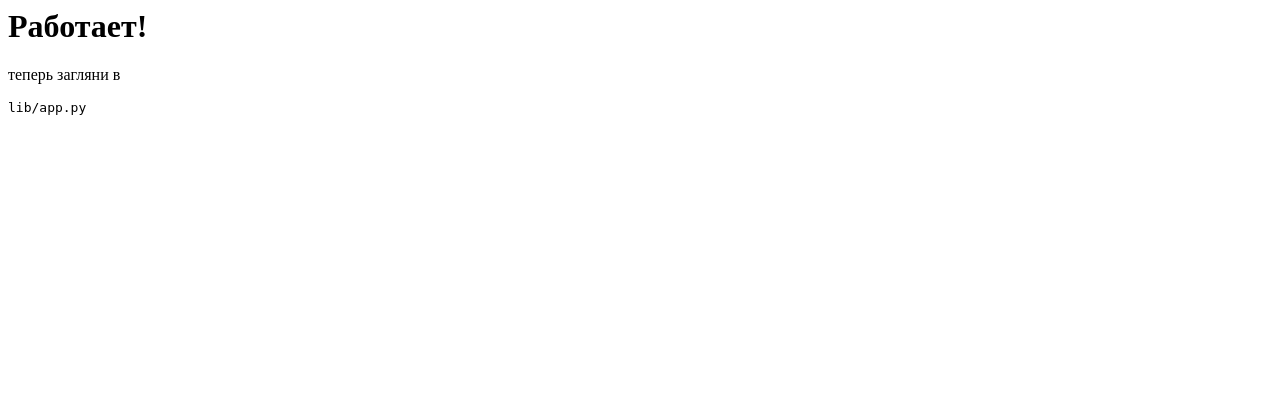
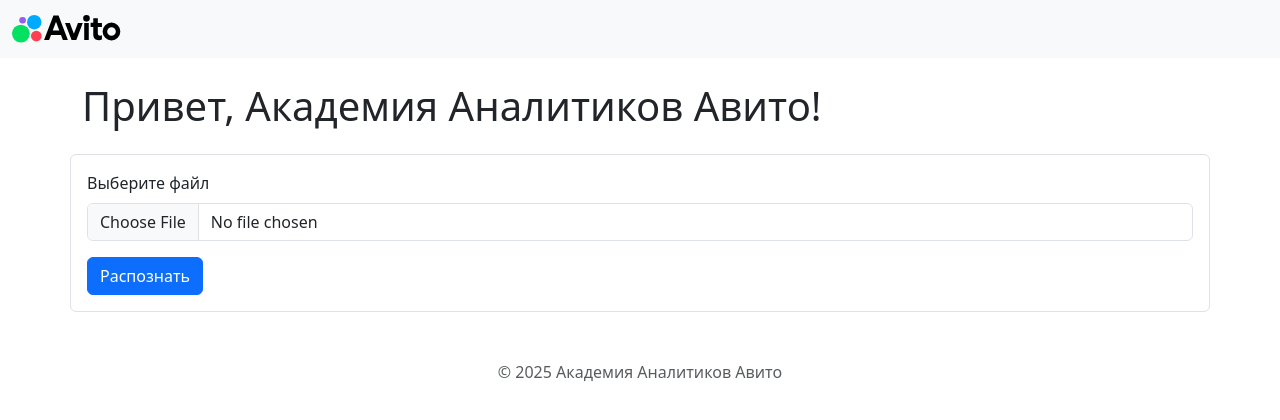
Before and after one commit to ADemkin/aaa-frontend-app, a FastAPI app: page / in a window 1280 px wide. Shown: the top 420 px of the page. Run offline with FastAPI, Linux system fonts and the light colour scheme.

Commit message:
Make application work

```diff
--- a/lib/app.py
+++ b/lib/app.py
@@ -20,15 +20,16 @@ templates = Jinja2Templates(directory="templates")
 
 @app.get("/", response_class=HTMLResponse)
 def get_index(request: Request) -> Response:
-    return Response(
-        content=f"""
-            <h1>Работает!</h1>
-            <p>теперь загляни в <pre>{__name__.replace(".", "/")}.py</pre></p>
-            <!-- а этот код можно удалить -->
-        """,
-        media_type="text/html",
-    )
-    # return templates.TemplateResponse(request, "index.html")
+    # return Response(
+    #     content=f"""
+    #         <h1>Работает!</h1>
+    #         <p>теперь загляни в <pre>{__name__.replace(".", "/")}.py</pre></p>
+    #         <!-- а этот код можно удалить -->
+    #     """,
+    #     media_type="text/html",
+    # )
+
+    return templates.TemplateResponse(request, "index.html")
 
 
 @app.post("/", response_class=HTMLResponse)
--- a/templates/index.html
+++ b/templates/index.html
@@ -11,27 +11,64 @@
       crossorigin="anonymous"
     />
   </head>
+
   <body>
     <nav class="navbar bg-light">
       <div class="container-fluid">
         <a class="navbar-brand" href="/">
-          <img src="/static/avito.svg" alt="avito" />
+          <img src="/static/avito.svg" alt="avito logo" />
         </a>
       </div>
     </nav>
 
-    <!-- этот блок можно удалять -->
-    <div class="container">
-      <p class="text-center">
-        Шаблон подключился! Теперь на его базе можно начинать делать веб
-        приложение.
-      </p>
-      <p class="text-center">
-        Удали этот блок и скопируй сюда содержимое тега <code>body</code> из
-        домашнего задания с занятия 2.
-      </p>
+    {% if not error and not words %}
+    <div class="container mt-4">
+      <h1>Привет, Академия Аналитиков Авито!</h1>
     </div>
-    <!-- блок выше можно удалять -->
+    {% endif %} {% if error %}
+    <div class="container mt-4 alert alert-danger">{{ error }}</div>
+    {% endif %}
+
+    <!-- form -->
+    <form
+      class="container mt-4 border border-1 rounded-2 p-3"
+      method="POST"
+      enctype="multipart/form-data"
+    >
+      <div class="mb-3">
+        <label for="formFile" class="form-label">Выберите файл</label>
+        <input class="form-control" type="file" name="file" required />
+      </div>
+      <button type="submit" class="btn btn-primary">Распознать</button>
+    </form>
+
+    <!-- table -->
+    {% if words %}
+    <table class="container mt-4 table table-striped">
+      <thead>
+        <tr>
+          <th scope="col">#</th>
+          <th scope="col">Слово</th>
+          <th scope="col">Точность</th>
+          <th scope="col">Изображение</th>
+        </tr>
+      </thead>
+      <tbody>
+        {% for word in words %}
+        <tr>
+          <th scope="row">{{ loop.count }}</th>
+          <td>{{ word.word }}</td>
+          <td
+            class="{% if word.accuracy < 0.5 %} table-danger {% elif word.accuracy < 0.75 %} table-warning {% else %} table-success {% endif %}"
+          >
+            {{ "%0.2f" | format(word.accuracy * 100) }}%
+          </td>
+          <td><img src="{{ word.image }}" /></td>
+        </tr>
+        {% endfor %}
+      </tbody>
+    </table>
+    {% endif %}
 
     <footer class="container mt-5">
       <p class="text-center text-muted">© 2025 Академия Аналитиков Авито</p>
```
